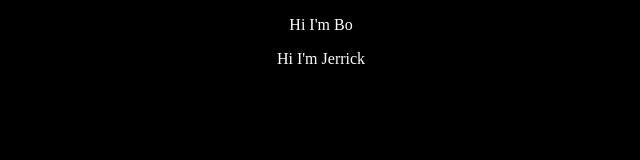
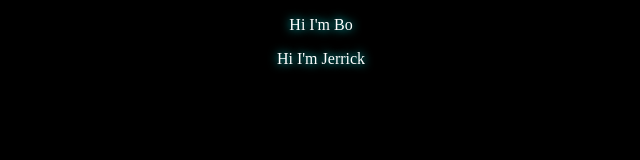
Before and after one commit to BoYan0226/week4, a plain HTML site: page index.html in a window 1280 px wide. Shown: the full height of the page, 319-959 px from the left. Drawn offline with Linux system fonts and the light colour scheme.

Commit message:
Update style.css

```diff
--- a/style.css
+++ b/style.css
@@ -2,4 +2,5 @@ body {
   background-color: #000;
   color: #fff;
   text-align: center;
+  text-shadow: 0 0 10px #00ffff;
 }
```
